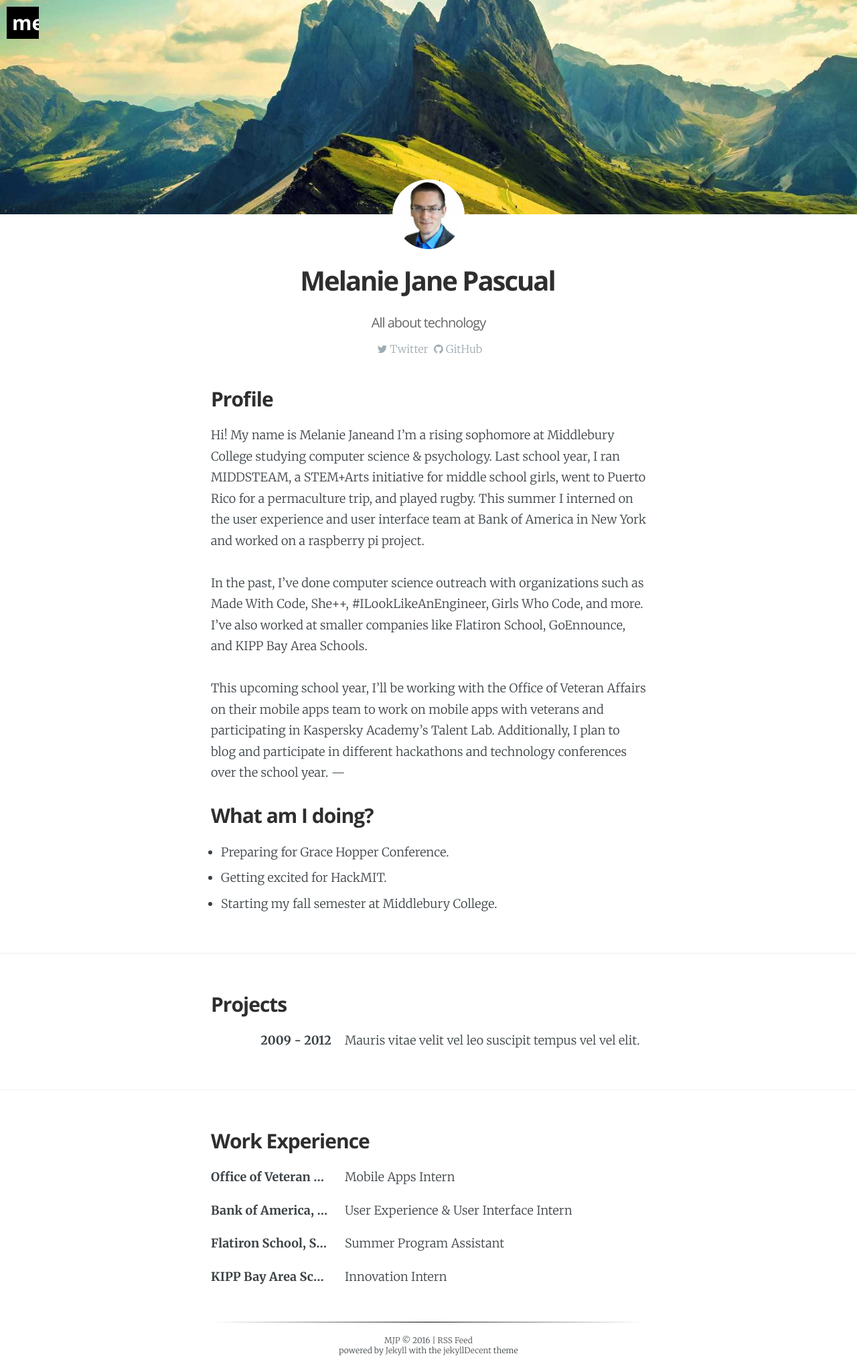
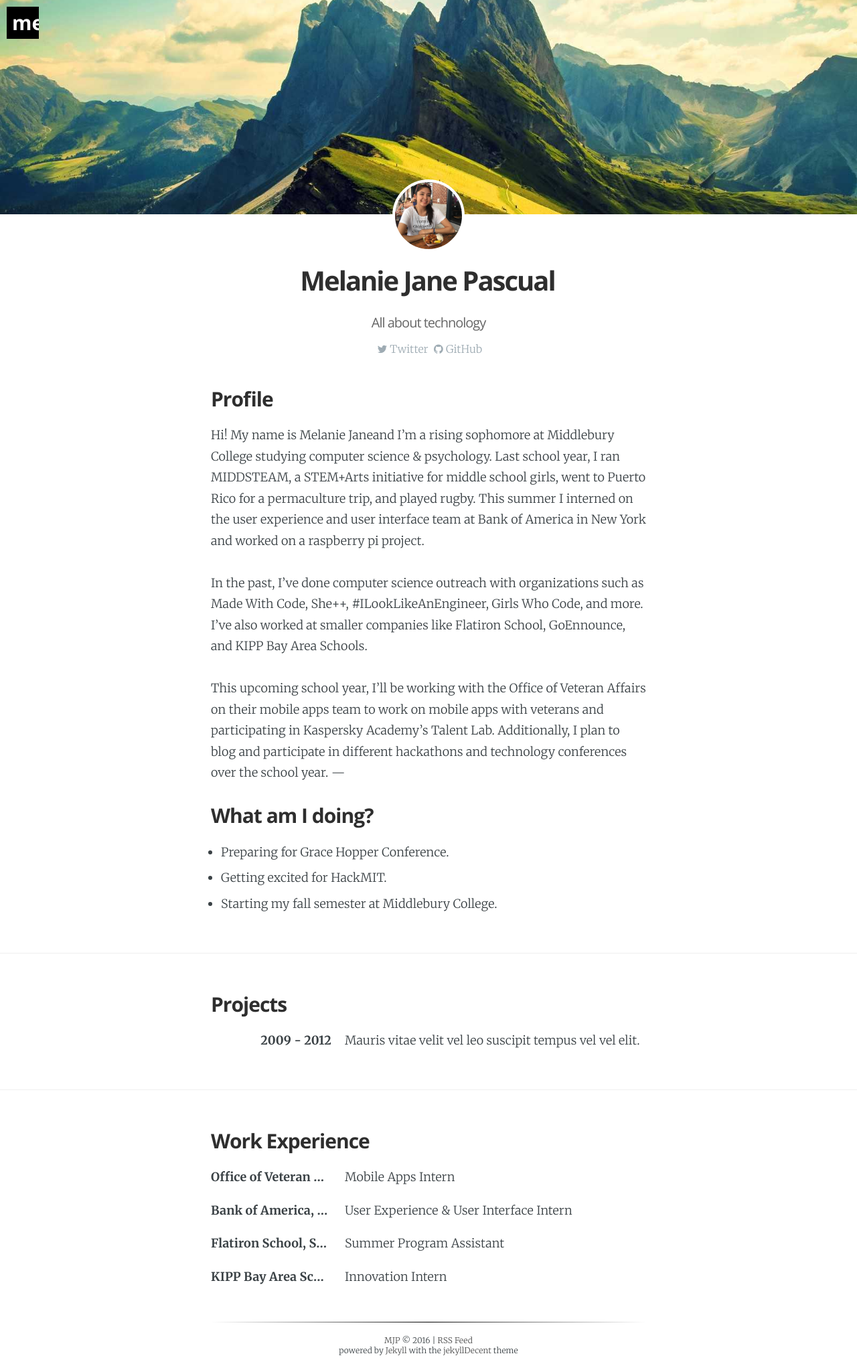
Before and after one commit to mjpasx/melaniejanepascual.github.io-v1, a Jekyll site: the page built from _pages/about.md, in a window 1280 px wide. Shown: the whole page at 67% size. Built offline with Jekyll 4.4.1, drawn with Linux system fonts in a browser that asks for light colours; some web fonts are replaced.

Commit message:
change pic config

```diff
--- a/_data/authors.yml
+++ b/_data/authors.yml
@@ -2,7 +2,7 @@ default:                                                      # Fallback if noth
   initial:      melaniejanepascual                                      # used for author lookup in posts and for first two characters in the about page back button
   name:         "Melanie Jane Pascual"                                # used to display author name
   cover:        /assets/mountain-alternative-cover.jpg        # OPTIONAL: defines location of cover image in about page
-  picture:      /assets/jwillmer.jpg                          # OPTIONAL: author picture
+  picture:      /assets/mjp.jpg                          # OPTIONAL: author picture
   bio:          Coder. Learner. Activist.                          # OPTIONAL: text below author name in posts
   location:     Bay Area                                       # OPTIONAL: used to display location of the author
   website:      "http://www.melaniejanepascual.com"                    # OPTIONAL: link to the author of a post
@@ -14,7 +14,7 @@ melaniejanepascual:
   initial:      melaniejanepascual
   name:         "Melanie Jane Pascual"
   cover:        /assets/mountain-alternative-cover.jpg
-  picture:      /assets/jwillmer.jpg
+  picture:      /assets/mjp.jpg
   bio:          All about technology
   location:     Germany
   website:      "http://www.melaniejanepascual.com"                    # OPTIONAL: link to the author of a post
```
